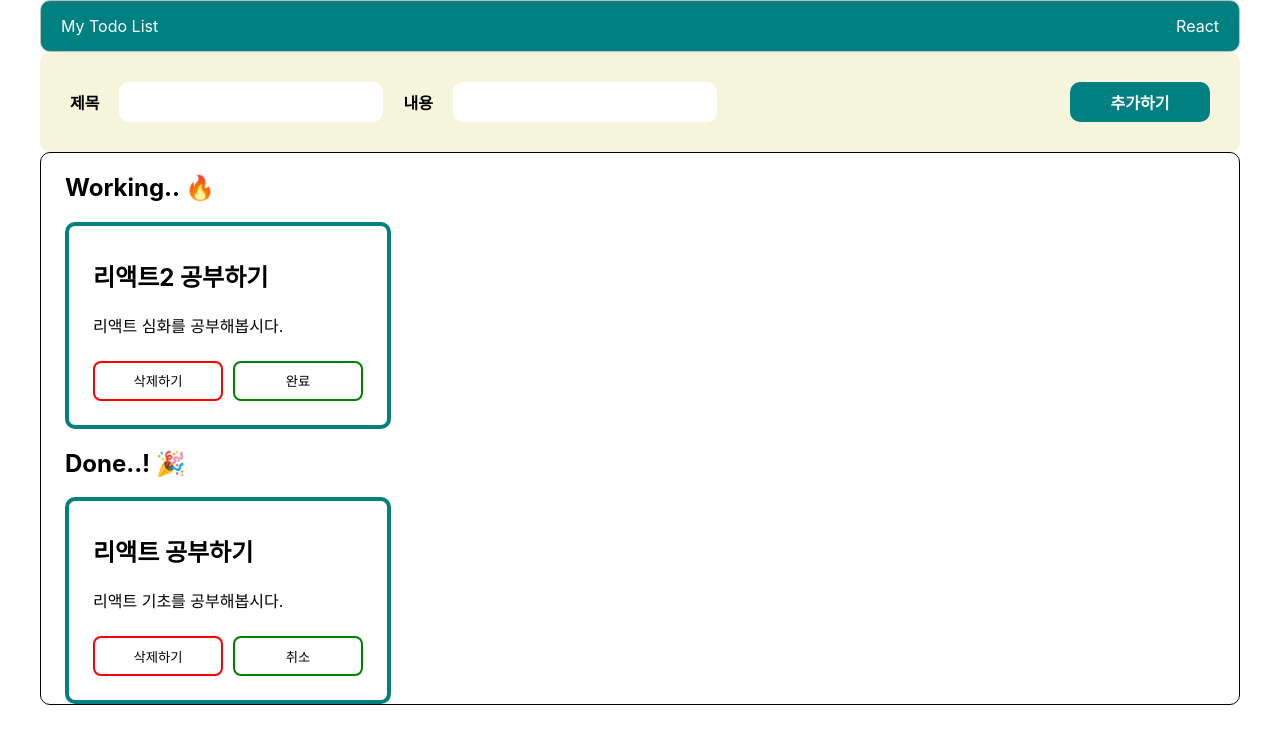
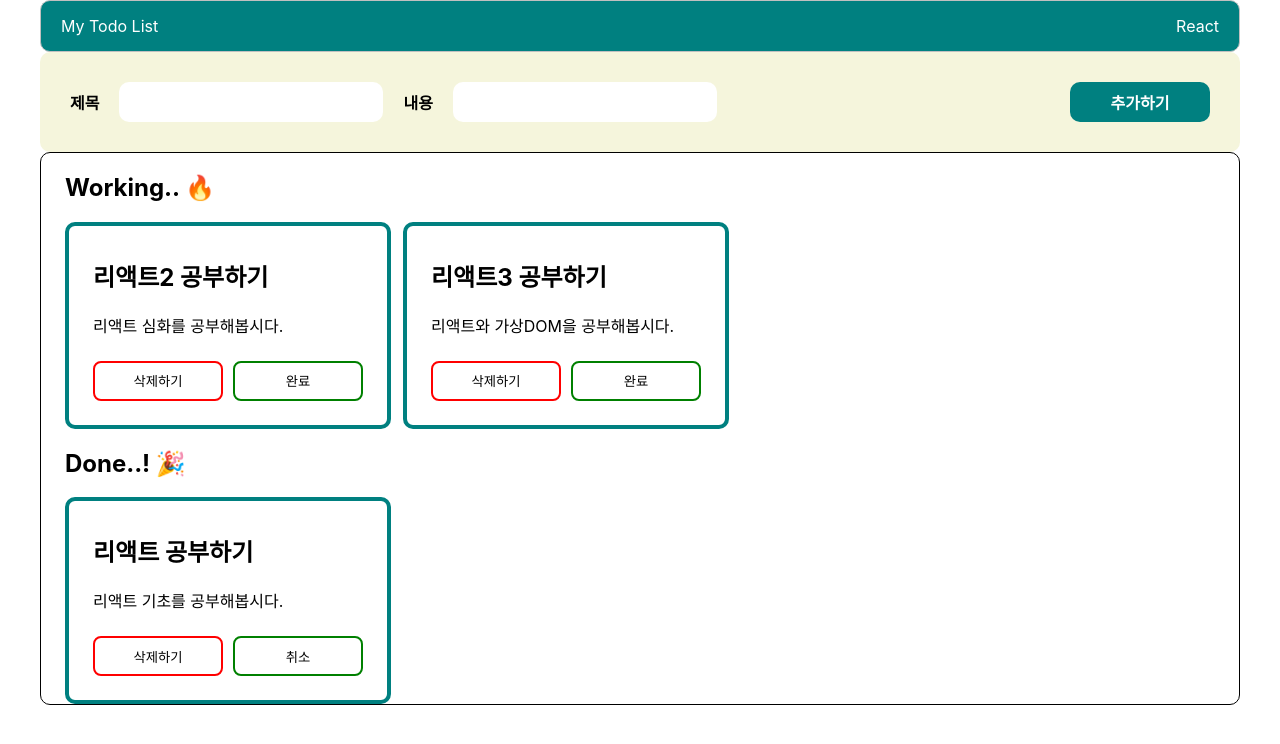
Before and after one commit to kkh9960/todo, a React (Create React App) app: page / in a window 1280 px wide. Shown: the top 744 px of the page. Built offline with nearby package versions, Linux system fonts and the light colour scheme.

Commit message:
예시 추가

```diff
--- a/src/pages/TodoList.jsx
+++ b/src/pages/TodoList.jsx
@@ -18,6 +18,12 @@ function TodoList() {
       body: "리액트 심화를 공부해봅시다.",
       isDone: false,
     },
+    {
+      id: 3,
+      title: "리액트3 공부하기",
+      body: "리액트와 가상DOM을 공부해봅시다.",
+      isDone: false,
+    },
   ]);
   // const todoList = {odj}라고 선언한 것을 바꾸기위해서는 state 사용
 
```
